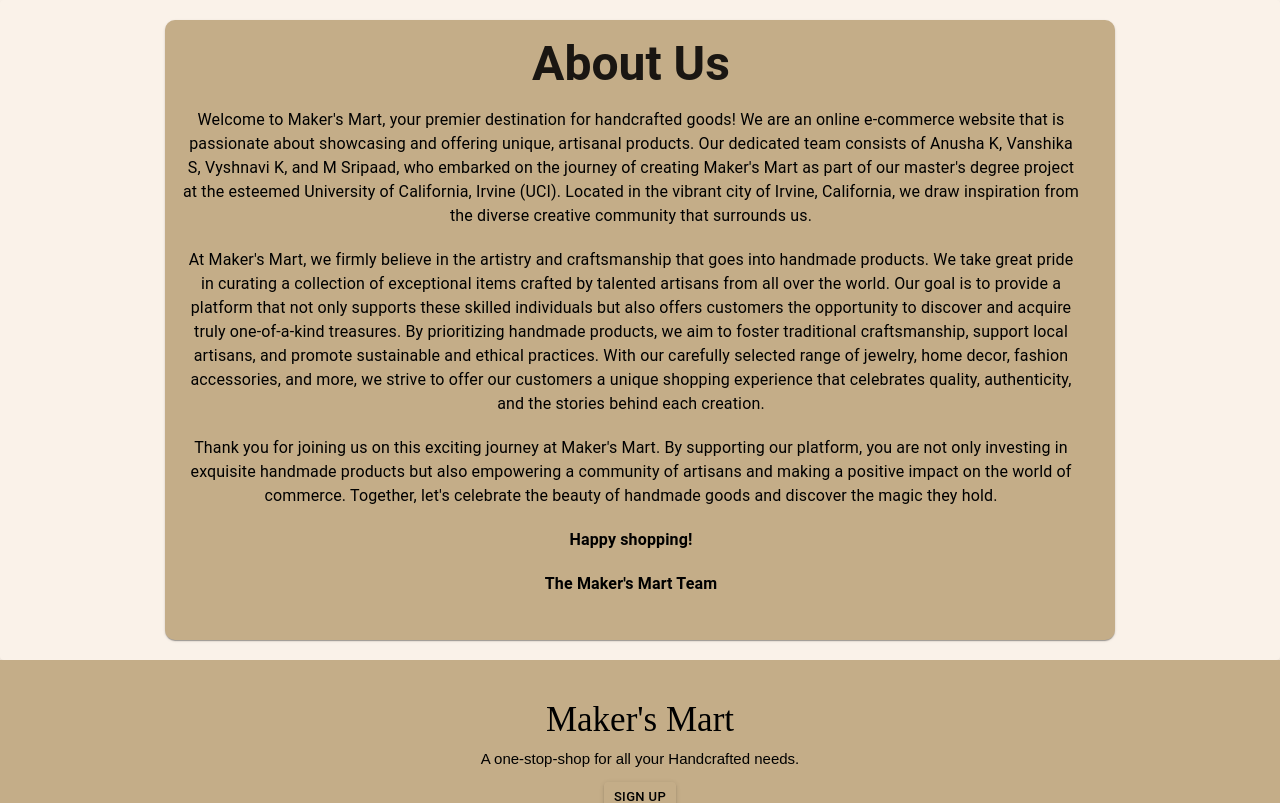
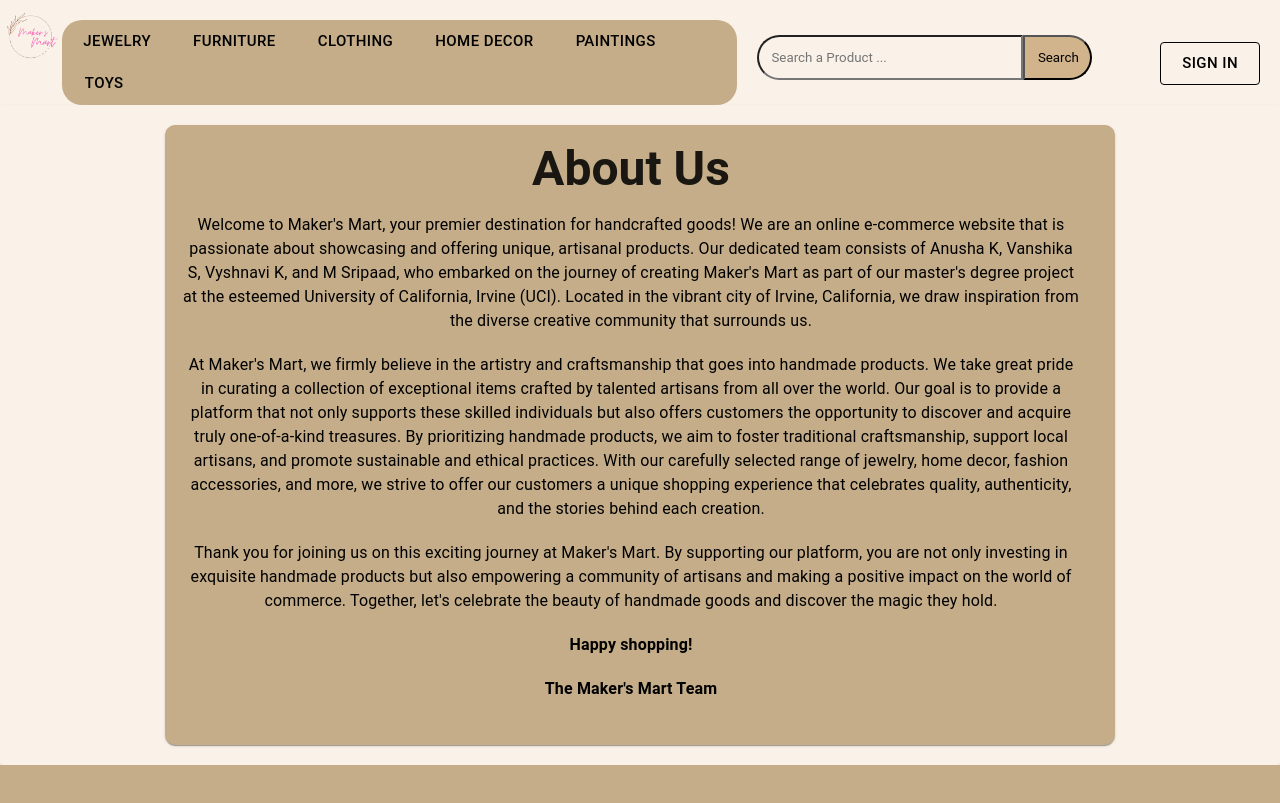
Before and after one commit to vanshika0624/Ecommerce-MERN-stack, a React (Create React App) app in the folder frontend/: page /aboutus in a window 1280 px wide. Shown: the top 803 px of the page. Built offline with nearby package versions, Linux system fonts and the light colour scheme.

Commit message:
About Us, Footer and Add Product Fixes

```diff
--- a/frontend/src/component/AboutUs.js
+++ b/frontend/src/component/AboutUs.js
@@ -15,7 +15,7 @@ const AboutUs = () => {
 
     return <div className="bg">
             {
-            role === 'buyer' &&
+            role !== 'seller' &&
             <Navigation/>
             }
             {
--- a/frontend/src/component/Footer.js
+++ b/frontend/src/component/Footer.js
@@ -21,7 +21,9 @@ const Footer = () => {
                 Handcrafted needs. </div>
 
             {/* <Typography align='center'> */}
+            { !localStorage.getItem("accessToken") &&
             <div> <Button className="Footer_button" variant="contained" size="small" onClick={goToSignup} >Sign Up</Button> </div>
+            }
             <div>  <Button className="Footer_button" variant="contained" size="small" onClick={goToAboutUs}>About Us</Button> </div>
             {/* </Typography> */}
             <div className="Footer_about"> MAKER'S MART COMPANY<br />
--- a/frontend/src/component/SellerPages/addProduct.js
+++ b/frontend/src/component/SellerPages/addProduct.js
@@ -190,7 +190,7 @@ const AddProduct = () => {
                       <MenuItem value={"Toys"}>Toys</MenuItem>
                       <MenuItem value={"Home-Decor"}>Home Decor</MenuItem>
                       <MenuItem value={"Paintings"}>Paintings</MenuItem>
-                      <MenuItem value={"Jewelery"}>Jewelery</MenuItem>
+                      <MenuItem value={"Jewelry"}>Jewelry</MenuItem>
                     </Select>
                   </FormControl>
                 </div>
```
